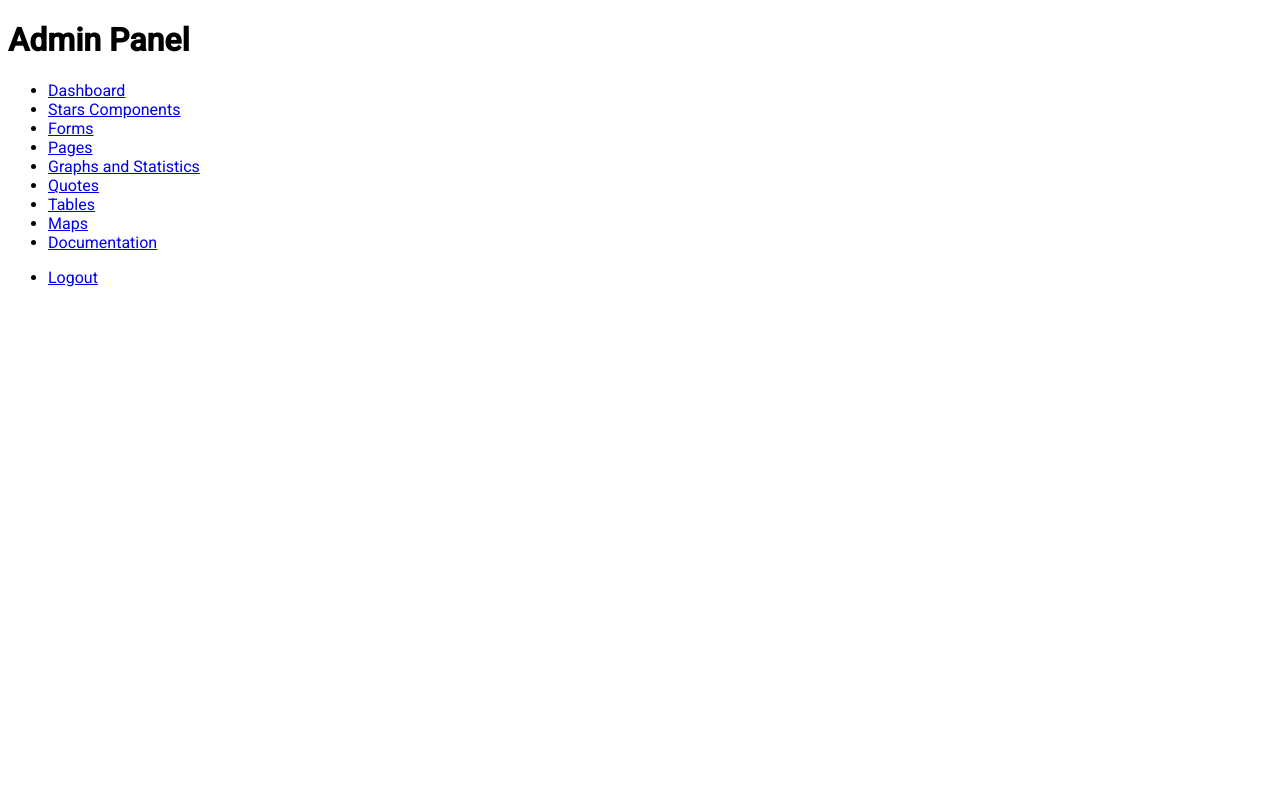
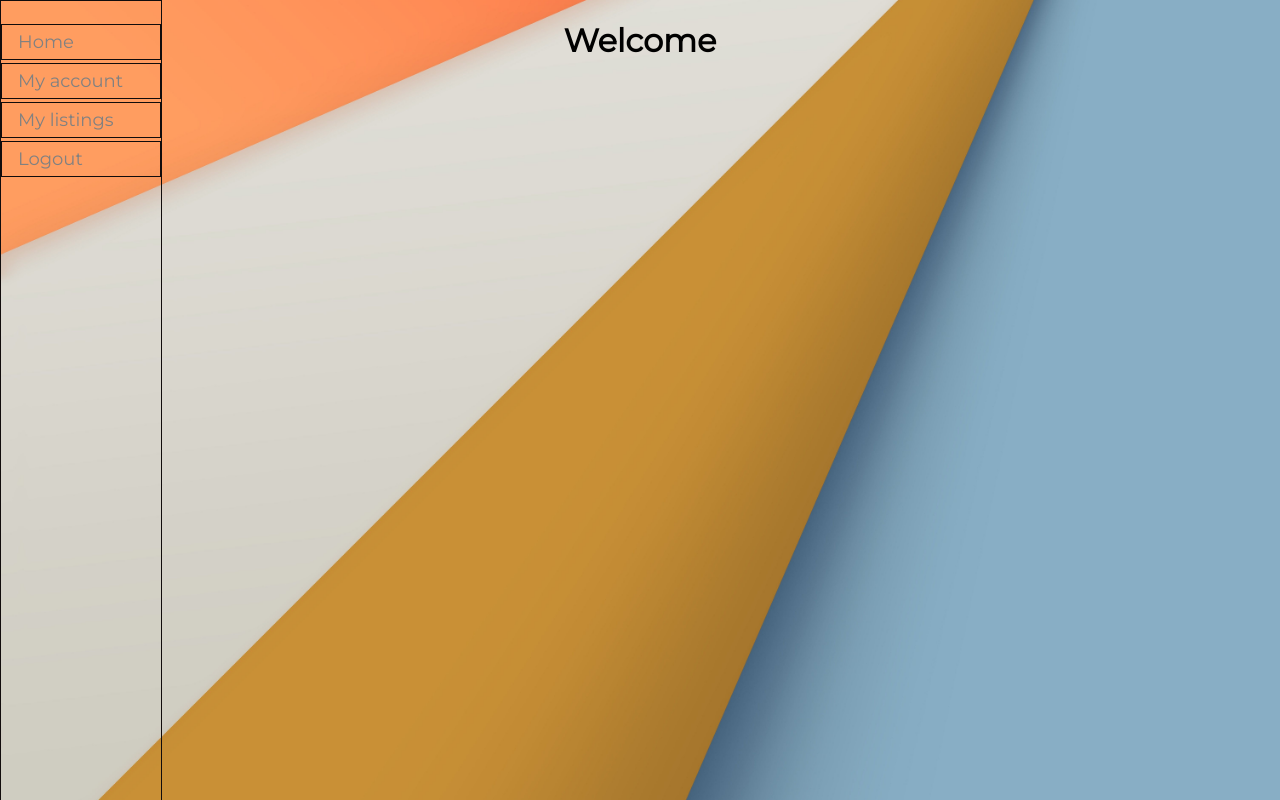
Before and after one commit to AeselCSS/exam_prog_22, a website: page client/index.html in a window 1280 px wide. Drawn offline with Linux system fonts and the light colour scheme.

Commit message:
minor frontend changes

```diff
--- a/app/modules/users/user_DAL.js
+++ b/app/modules/users/user_DAL.js
@@ -1,3 +1,5 @@
+// ** DATA ACCESS LAYER **
+
 const sql = require("mssql");
 const config = require("../../config/db_config");
 
--- a/client/css/login.css
+++ b/client/css/login.css
@@ -1,10 +1,16 @@
+@import url('https://fonts.googleapis.com/css2?family=Montserrat:ital,wght@0,100;0,200;0,400;1,900&display=swap');
 html {
     height: 100%;
   }
+
+  h1, h2, h3 {
+    font-family: 'Montserrat', sans-serif;
+  }
+
   body {
     margin:0;
     padding:0;
-    font-family: sans-serif;
+    font-family: 'Montserrat', sans-serif;
     background: linear-gradient(#9b0612, #5a2831);
   }
 
@@ -76,3 +82,8 @@ html {
   margin-top: 40px;
   letter-spacing: 4px
 }
+
+/*
+Inspiriation:
+https://codepen.io/soufiane-khalfaoui-hassani/pen/LYpPWda
+*/
--- a/client/css/register.css
+++ b/client/css/register.css
@@ -1,10 +1,16 @@
+@import url('https://fonts.googleapis.com/css2?family=Montserrat:ital,wght@0,100;0,200;0,400;1,900&display=swap');
 html {
     height: 100%;
   }
+
+  h1, h2, h3 {
+    font-family: 'Montserrat', sans-serif;
+  }
+
   body {
     margin:0;
     padding:0;
-    font-family: sans-serif;
+    font-family: 'Montserrat', sans-serif;
     background: linear-gradient(#9b0612, #5a2831);
   }
 
@@ -76,3 +82,9 @@ html {
   margin-top: 40px;
   letter-spacing: 4px
 }
+
+
+/*
+Inspiriation:
+https://codepen.io/soufiane-khalfaoui-hassani/pen/LYpPWda
+*/
--- a/client/css/style.css
+++ b/client/css/style.css
@@ -1,78 +1,65 @@
-@import url('https://fonts.googleapis.com/css?family=Roboto:300,400,400i,500');
+
+@import url('https://fonts.googleapis.com/css2?family=Montserrat:ital,wght@0,100;0,200;0,400;1,900&display=swap');
+
+html {
+  height: 100%;
+}
+
+h1, h2, h3 {
+  font-family: 'Montserrat', sans-serif;
+}
 
 body {
-  overflow-x: hidden;
-  font-family: 'Roboto', sans-serif;
-  font-size: 16px;
+  margin:0;
+  padding:0;
+  font-family: 'Montserrat', sans-serif;
+  background-image: url('../img/3491270.jpg');
+  background-size: cover;
+  background-position: center;
 }
 
-/* Toggle Styles */
-
-#viewport {
-  padding-left: 250px;
-  -webkit-transition: all 0.5s ease;
-  -moz-transition: all 0.5s ease;
-  -o-transition: all 0.5s ease;
-  transition: all 0.5s ease;
+/* Title position */
+.title h1 {
+  text-align: center;
+}
+/* The sidebar menu */
+.sidenav {
+  height: 100%; /* Full-height: remove this if you want "auto" height */
+  width: 160px; /* Set the width of the sidebar */
+  position: fixed; /* Fixed Sidebar (stay in place on scroll) */
+  z-index: 1; /* Stay on top */
+  top: 0; /* Stay at the top */
+  left: 0;
+  background-color: rgba(17, 17, 17, 0);
+  border: 1px solid rgb(17, 12, 12);
+  overflow-x: hidden; /* Disable horizontal scroll */
+  padding-top: 20px;
 }
 
-#content {
-  width: 100%;
-  position: relative;
-  margin-right: 0;
+/* The navigation menu links */
+.sidenav a {
+  padding: 6px 8px 6px 16px;
+  margin-top: 3px;
+  text-decoration: none;
+  font-size: 18px;
+  color: #818181;
+  display: block;
+  border: 1px solid rgb(17, 12, 12);
 }
 
-/* Sidebar Styles */
-
-#sidebar {
-  z-index: 1000;
-  position: fixed;
-  left: 250px;
-  width: 250px;
-  height: 100%;
-  margin-left: -250px;
-  overflow-y: auto;
-  background: #37474F;
-  -webkit-transition: all 0.5s ease;
-  -moz-transition: all 0.5s ease;
-  -o-transition: all 0.5s ease;
-  transition: all 0.5s ease;
+/* When you mouse over the navigation links, change their color */
+.sidenav a:hover {
+  color: #f1f1f1;
 }
 
-#sidebar header {
-  background-color: #263238;
-  font-size: 20px;
-  line-height: 52px;
-  text-align: center;
+/* Style page content */
+.main {
+  margin-left: 160px; /* Same as the width of the sidebar */
+  padding: 0px 10px;
 }
 
-#sidebar header a {
-  color: #fff;
-  display: block;
-  text-decoration: none;
+/* On smaller screens, where height is less than 450px, change the style of the sidebar (less padding and a smaller font size) */
+@media screen and (max-height: 450px) {
+  .sidenav {padding-top: 15px;}
+  .sidenav a {font-size: 18px;}
 }
-
-#sidebar header a:hover {
-  color: #fff;
-}
-
-#sidebar .nav{
-
-}
-
-#sidebar .nav a{
-  background: none;
-  border-bottom: 1px solid #455A64;
-  color: #CFD8DC;
-  font-size: 14px;
-  padding: 16px 24px;
-}
-
-#sidebar .nav a:hover{
-  background: none;
-  color: #ECEFF1;
-}
-
-#sidebar .nav a i{
-  margin-right: 16px;
-}
--- a/client/index.html
+++ b/client/index.html
@@ -12,105 +12,20 @@
 <body>
 
 <!-- title -->
-<h1>Admin Panel</h1>
+<div class="title"><h1>Welcome</h1></div>
 <!-- title end -->
 <!-- sidebar nav-->
-<div class="area"></div><nav class="main-menu">
-    <ul>
-        <li>
-            <a href="http://justinfarrow.com">
-                <i class="fa fa-home fa-2x"></i>
-                <span class="nav-text">
-                    Dashboard
-                </span>
-            </a>
-
-        </li>
-        <li class="has-subnav">
-            <a href="#">
-                <i class="fa fa-laptop fa-2x"></i>
-                <span class="nav-text">
-                    Stars Components
-                </span>
-            </a>
-
-        </li>
-        <li class="has-subnav">
-            <a href="#">
-               <i class="fa fa-list fa-2x"></i>
-                <span class="nav-text">
-                    Forms
-                </span>
-            </a>
-
-        </li>
-        <li class="has-subnav">
-            <a href="#">
-               <i class="fa fa-folder-open fa-2x"></i>
-                <span class="nav-text">
-                    Pages
-                </span>
-            </a>
-
-        </li>
-        <li>
-            <a href="#">
-                <i class="fa fa-bar-chart-o fa-2x"></i>
-                <span class="nav-text">
-                    Graphs and Statistics
-                </span>
-            </a>
-        </li>
-        <li>
-            <a href="#">
-                <i class="fa fa-font fa-2x"></i>
-                <span class="nav-text">
-                   Quotes
-                </span>
-            </a>
-        </li>
-        <li>
-           <a href="#">
-               <i class="fa fa-table fa-2x"></i>
-                <span class="nav-text">
-                    Tables
-                </span>
-            </a>
-        </li>
-        <li>
-           <a href="#">
-                <i class="fa fa-map-marker fa-2x"></i>
-                <span class="nav-text">
-                    Maps
-                </span>
-            </a>
-        </li>
-        <li>
-            <a href="#">
-               <i class="fa fa-info fa-2x"></i>
-                <span class="nav-text">
-                    Documentation
-                </span>
-            </a>
-        </li>
-    </ul>
-
-    <ul class="logout">
-        <li>
-           <a href="#">
-                 <i class="fa fa-power-off fa-2x"></i>
-                <span class="nav-text">
-                    Logout
-                </span>
-            </a>
-        </li>
-    </ul>
-</nav>
+<div class="sidenav">
+    <a href="index.html">Home</a>
+    <a href="account.html">My account</a>
+    <a href="listings.html">My listings</a>
+    <a href="#">Logout</a>
+</div>
 <!-- sidebar nav end -->
 <!-- user management -->
 <!-- user management end -->
 <!-- statistics-->
 <!-- statistics end-->
-
+<script src="../app/modules/users/user_services.js"></script>
 </body>
 </html>
```
Also changed, not shown: app/modules/users/user_model.js (+31 -0 lines), client/account.html (added, +8 -0 lines), client/listings.html (added, +9 -0 lines), client/login.html (+1 -1 lines), client/register.html (+10 -8 lines), client/js/login.js (deleted), client/js/register.js (deleted).
